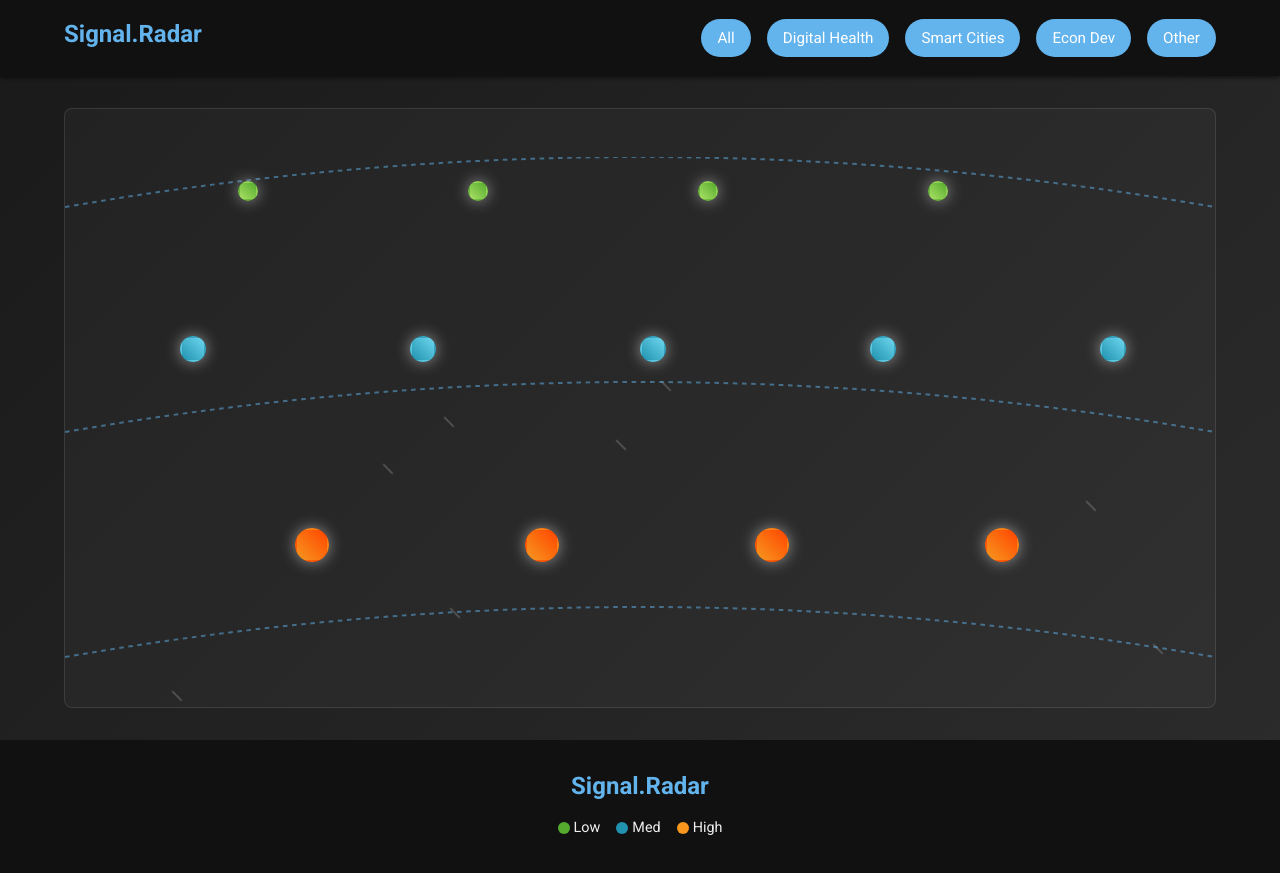
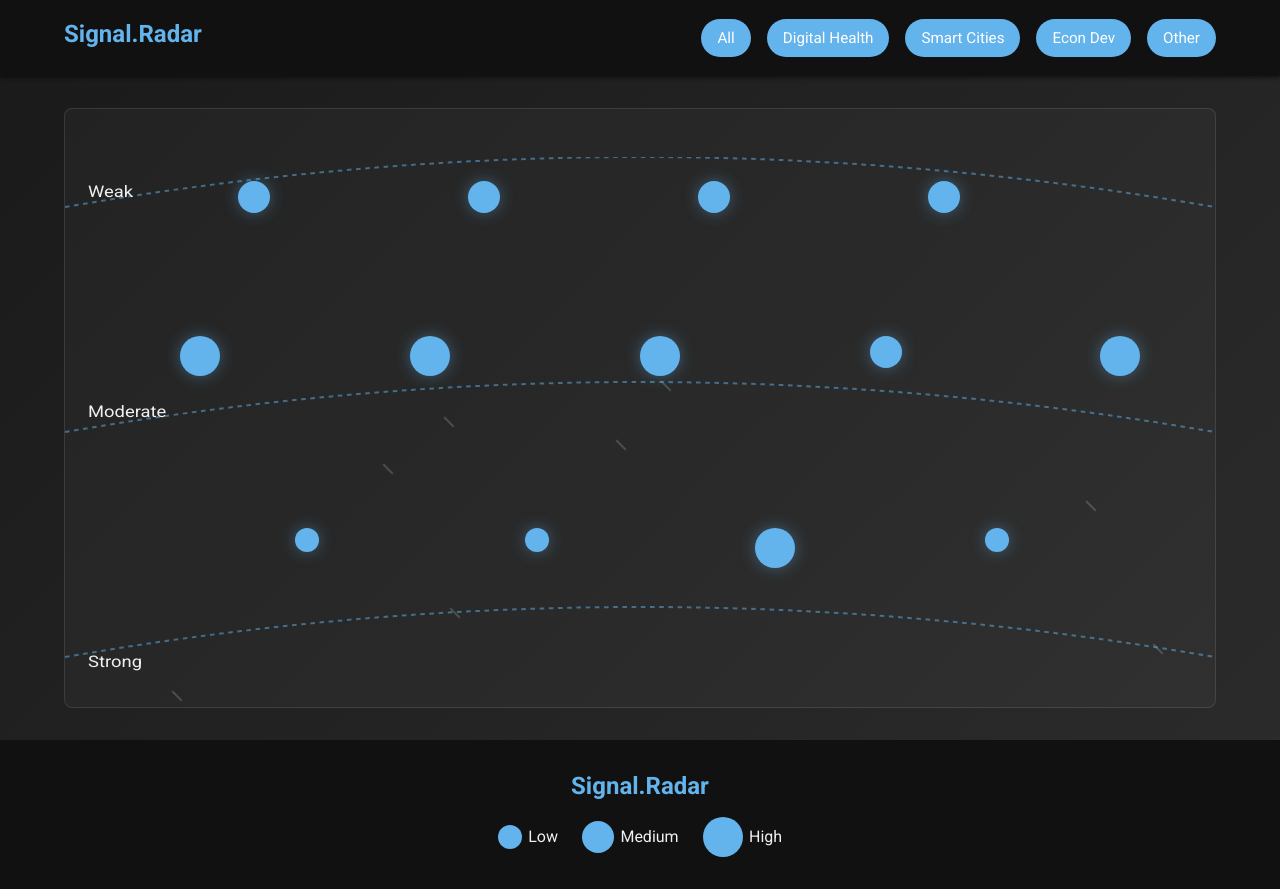
Before and after one commit to Dev-Ahmad-Abdallah/signal-radar, a plain HTML site: page index.html in a window 1280 px wide. Drawn offline with nearby package versions, Linux system fonts and the light colour scheme; a small style sheet from the web is missing.

Commit message:
Update index.html

```diff
--- a/index.html
+++ b/index.html
@@ -27,25 +27,16 @@
     }
     :root {
       font-size: 16px;
-      /* Colors */
+      /* Primary background gradient */
       --bg-start: #1a1a1a;
       --bg-end: #2c2c2c;
       --text-color: #f0f0f0;
 
-      /* Gradients for signals */
-      --weak-gradient: linear-gradient(45deg, #a8e063, #56ab2f);
-      --medium-gradient: linear-gradient(45deg, #2193b0, #6dd5ed);
-      --strong-gradient: linear-gradient(45deg, #f7971e, #ff4500);
+      /* Single primary color for signals & legend */
+      --primary-color: #63b3ed;
 
-      /* Legend circles for each category */
-      --legend-weak: #56ab2f;
-      --legend-med: #2193b0;
-      --legend-strong: #f7971e;
-
-      --primary-color: #63b3ed;
       --button-hover: #4fd1c5;
       --border-color: #444;
-      /* Font */
       --font-family: 'Roboto', sans-serif;
     }
 
@@ -171,7 +162,7 @@
       height: 100%;
       pointer-events: none;
       z-index: 0;
-      opacity: 0.7; /* Increase or decrease for stronger/weaker effect */
+      opacity: 0.7;
     }
     .particle {
       position: absolute;
@@ -198,7 +189,7 @@
         transform: translate(300px,300px) rotateZ(-45deg);
       }
     }
-    /* Arcs */
+    /* Arc lines & labels */
     .curved-lines {
       position: absolute;
       left: 0;
@@ -214,41 +205,37 @@
       stroke-width: 2;
       opacity: 0.5;
     }
+    .curved-lines text {
+      fill: var(--text-color);
+      font-size: 16px;
+      font-family: var(--font-family);
+    }
 
-    /* Signals (using gradient backgrounds) */
+    /* Signals – single color, different sizes by data-impact, bigger halo */
     .signal {
       position: absolute;
       border-radius: 50%;
       cursor: pointer;
       border: 2px solid transparent;
       z-index: 2;
+      background: var(--primary-color);
       transition: transform 0.2s;
       animation: pulse 2s infinite alternate;
     }
     .signal:hover {
       transform: scale(1.12);
-      box-shadow: 0 0 10px rgba(255,255,255,0.7);
+      box-shadow: 0 0 16px rgba(99,179,237,0.6);
     }
     @keyframes pulse {
-      0%   { box-shadow: 0 0 5px rgba(255,255,255,0.3); }
-      50%  { box-shadow: 0 0 15px rgba(255,255,255,0.5); }
-      100% { box-shadow: 0 0 5px rgba(255,255,255,0.3); }
-    }
-
-    .signal.weak {
-      background: var(--weak-gradient);
-      width: 1.25rem;
-      height: 1.25rem;
-    }
-    .signal.medium {
-      background: var(--medium-gradient);
-      width: 1.625rem;
-      height: 1.625rem;
-    }
-    .signal.strong {
-      background: var(--strong-gradient);
-      width: 2.125rem;
-      height: 2.125rem;
+      0% {
+        box-shadow: 0 0 4px rgba(99,179,237,0.2);
+      }
+      50% {
+        box-shadow: 0 0 16px rgba(99,179,237,0.4);
+      }
+      100% {
+        box-shadow: 0 0 4px rgba(99,179,237,0.2);
+      }
     }
 
     /* ================================================
@@ -280,11 +267,8 @@
       color: #fff;
       cursor: pointer;
     }
-    /* Preview (compact) content */
     .preview-content { }
-    /* Detailed content hidden by default */
     .detailed-content { display: none; }
-    /* When expanded, show detailed-content and hide preview-content */
     .quick-view-card.expanded .detailed-content { display: block; }
     .quick-view-card.expanded .preview-content { display: none; }
 
@@ -335,7 +319,6 @@
       background: var(--button-hover);
     }
 
-    /* Layout for expanded card top row: metrics + image */
     .card-top-row {
       display: flex;
       flex-wrap: nowrap;
@@ -433,24 +416,33 @@
     .legend {
       display: inline-flex;
       align-items: center;
-      gap: 1rem;
-      font-size: 0.9rem;
+      gap: 1.5rem;
+      font-size: 1rem;
       margin-top: 0.5rem;
     }
     .legend span {
       display: flex;
       align-items: center;
-      gap: 0.25rem;
+      gap: 0.4rem;
     }
+    /* Single color, different sizes for Low, Medium, High */
     .legend-circle {
-      width: 0.75rem;
-      height: 0.75rem;
+      background: var(--primary-color);
       border-radius: 50%;
       display: inline-block;
     }
-    .legend-circle.low { background: var(--legend-weak); }
-    .legend-circle.med { background: var(--legend-med); }
-    .legend-circle.high { background: var(--legend-strong); }
+    .legend-circle.low {
+      width: 1.5rem;
+      height: 1.5rem;
+    }
+    .legend-circle.med {
+      width: 2rem;
+      height: 2rem;
+    }
+    .legend-circle.high {
+      width: 2.5rem;
+      height: 2.5rem;
+    }
 
     /* ================================================
        7) RESPONSIVE (MOBILE)
@@ -460,9 +452,11 @@
       .nav-container { flex-direction: column; }
       .quick-view-card { max-width: 90%; }
       .categories { justify-content: center; }
-      /* Stack the metrics and image vertically in expanded card */
       .card-top-row {
         flex-direction: column;
+      }
+      .legend {
+        gap: 1rem;
       }
     }
   </style>
@@ -532,16 +526,19 @@
       <div class="particle" style="top: 85%; left: 10%; animation-delay: 1.9s;"></div>
     </div>
 
-    <!-- Arc lines -->
+    <!-- Arc lines with labels -->
     <svg class="curved-lines" viewBox="0 0 1000 550" preserveAspectRatio="none">
       <path d="M 0,50 Q 500,-50 1000,50" />
+      <text x="20" y="40">Weak</text>
       <path d="M 0,275 Q 500,175 1000,275" />
+      <text x="20" y="260">Moderate</text>
       <path d="M 0,500 Q 500,400 1000,500" />
+      <text x="20" y="510">Strong</text>
     </svg>
 
-    <!-- ============ WEAK SIGNALS (top ~10-20%) ============ -->
+    <!-- ========================= WEAK SIGNALS ========================= -->
     <div
-      class="signal weak"
+      class="signal"
       style="top: 12%; left: 15%;"
       data-category="Digital Health"
       data-subcategory="Prescribing"
@@ -558,7 +555,7 @@
       data-policy="Pilot a formal social prescribing framework, fund non-medical interventions, and align it with Dubai’s well-being goals."
     ></div>
     <div
-      class="signal weak"
+      class="signal"
       style="top: 12%; left: 35%;"
       data-category="Economic Development"
       data-subcategory="Food Waste"
@@ -575,7 +572,7 @@
       data-policy="Institutionalize food waste-to-meal programs and encourage large businesses to donate surplus food."
     ></div>
     <div
-      class="signal weak"
+      class="signal"
       style="top: 12%; left: 55%;"
       data-category="Digital Health"
       data-subcategory="Alcohol"
@@ -592,7 +589,7 @@
       data-policy="Maintain strict regulatory framework, mandate responsible service training, and monitor alcohol-related harm patterns."
     ></div>
     <div
-      class="signal weak"
+      class="signal"
       style="top: 12%; left: 75%;"
       data-category="Digital Health"
       data-subcategory="Digital Tools"
@@ -609,9 +606,9 @@
       data-policy="Integrate digital tools into public health programs, develop a formulary of vetted health apps, and encourage insurers to cover subscriptions."
     ></div>
 
-    <!-- ============ MEDIUM SIGNALS (top ~35-45%) ============ -->
+    <!-- ========================= MEDIUM SIGNALS ========================= -->
     <div
-      class="signal medium"
+      class="signal"
       style="top: 38%; left: 10%;"
       data-category="Digital Health"
       data-subcategory="Obesity"
@@ -628,7 +625,7 @@
       data-policy="Subsidize healthier school meals, regulate food sales near schools, and integrate a citywide program with sustained political and financial backing."
     ></div>
     <div
-      class="signal medium"
+      class="signal"
       style="top: 38%; left: 30%;"
       data-category="Digital Health"
       data-subcategory="Food Env"
@@ -645,7 +642,7 @@
       data-policy="Extend advertising bans to digital platforms, regulate fast food density near schools, and incentivize retailers to sell affordable fresh produce."
     ></div>
     <div
-      class="signal medium"
+      class="signal"
       style="top: 38%; left: 50%;"
       data-category="Digital Health"
       data-subcategory="Isolation"
@@ -662,7 +659,7 @@
       data-policy="Expand community centers, integrate 'social connectivity' in well-being metrics, and train workers to identify and address isolation."
     ></div>
     <div
-      class="signal medium"
+      class="signal"
       style="top: 38%; left: 70%;"
       data-category="Smart Cities"
       data-subcategory="Green"
@@ -679,7 +676,7 @@
       data-policy="Integrate urban agriculture into city planning, streamline hydroponic approvals, and link schools with urban farms."
     ></div>
     <div
-      class="signal medium"
+      class="signal"
       style="top: 38%; left: 90%;"
       data-category="Smart Cities"
       data-subcategory="Pedestrian"
@@ -696,9 +693,9 @@
       data-policy="Promote 15-minute neighborhoods, address heat mitigation (shaded walkways), and integrate pedestrianization into city planning."
     ></div>
 
-    <!-- ============ STRONG SIGNALS (bottom ~70-80%) ============ -->
+    <!-- ========================= STRONG SIGNALS ========================= -->
     <div
-      class="signal strong"
+      class="signal"
       style="top: 70%; left: 20%;"
       data-category="Economic Development"
       data-subcategory="Workweek"
@@ -715,7 +712,7 @@
       data-policy="Expand right-to-disconnect policies, set work-life balance KPIs, and test compressed workweeks in government offices."
     ></div>
     <div
-      class="signal strong"
+      class="signal"
       style="top: 70%; left: 40%;"
       data-category="Other"
       data-subcategory="Tobacco"
@@ -732,7 +729,7 @@
       data-policy="Expand smoke-free zones, implement school-based tobacco prevention, and drive down tobacco use through intersectoral strategies."
     ></div>
     <div
-      class="signal strong"
+      class="signal"
       style="top: 70%; left: 60%;"
       data-category="Smart Cities"
       data-subcategory="Mobility"
@@ -749,7 +746,7 @@
       data-policy="Align transport, health, and urban planning policies, implement car-free days, and enforce pedestrian safety laws."
     ></div>
     <div
-      class="signal strong"
+      class="signal"
       style="top: 70%; left: 80%;"
       data-category="Smart Cities"
       data-subcategory="Green"
@@ -867,8 +864,9 @@
     <div class="footer-content">
       <h1>Signal.Radar</h1>
       <div class="legend">
+        <!-- Single color, different sizes for Low, Medium, High -->
         <span><div class="legend-circle low"></div>Low</span>
-        <span><div class="legend-circle med"></div>Med</span>
+        <span><div class="legend-circle med"></div>Medium</span>
         <span><div class="legend-circle high"></div>High</span>
       </div>
     </div>
@@ -963,7 +961,6 @@
     const categoryBubbles = document.querySelectorAll('.category-bubble');
     const subBubbles = document.querySelectorAll('.sub-bubble');
 
-    // Show all signals
     function showAllSignals() {
       signals.forEach(sig => {
         sig.style.opacity = '1';
@@ -972,11 +969,9 @@
       categoryBubbles.forEach(b => b.classList.remove('active'));
     }
 
-    // Category filter
     categoryBubbles.forEach(bubble => {
       bubble.addEventListener('click', () => {
         const filter = bubble.dataset.category;
-        // set active
         categoryBubbles.forEach(b => b.classList.remove('active'));
         bubble.classList.add('active');
 
@@ -996,7 +991,6 @@
       });
     });
 
-    // Subcategory filter
     subBubbles.forEach(sub => {
       sub.addEventListener('click', e => {
         e.stopPropagation();
@@ -1026,6 +1020,27 @@
         alert("Please enter your feedback before submitting.");
       }
     });
+
+    /******************************************************
+     * SET BALL SIZE BASED ON IMPACT
+     * Low = 1.5rem, Medium = 2.0rem, High = 2.5rem
+     ******************************************************/
+    document.addEventListener('DOMContentLoaded', () => {
+      signals.forEach(signal => {
+        const impact = (signal.getAttribute('data-impact') || '').toLowerCase();
+        let size;
+        if (impact === 'high') {
+          size = '2.5rem';
+        } else if (impact === 'medium') {
+          size = '2rem';
+        } else {
+          // Default to Low
+          size = '1.5rem';
+        }
+        signal.style.width = size;
+        signal.style.height = size;
+      });
+    });
   </script>
 </body>
 </html>
```
